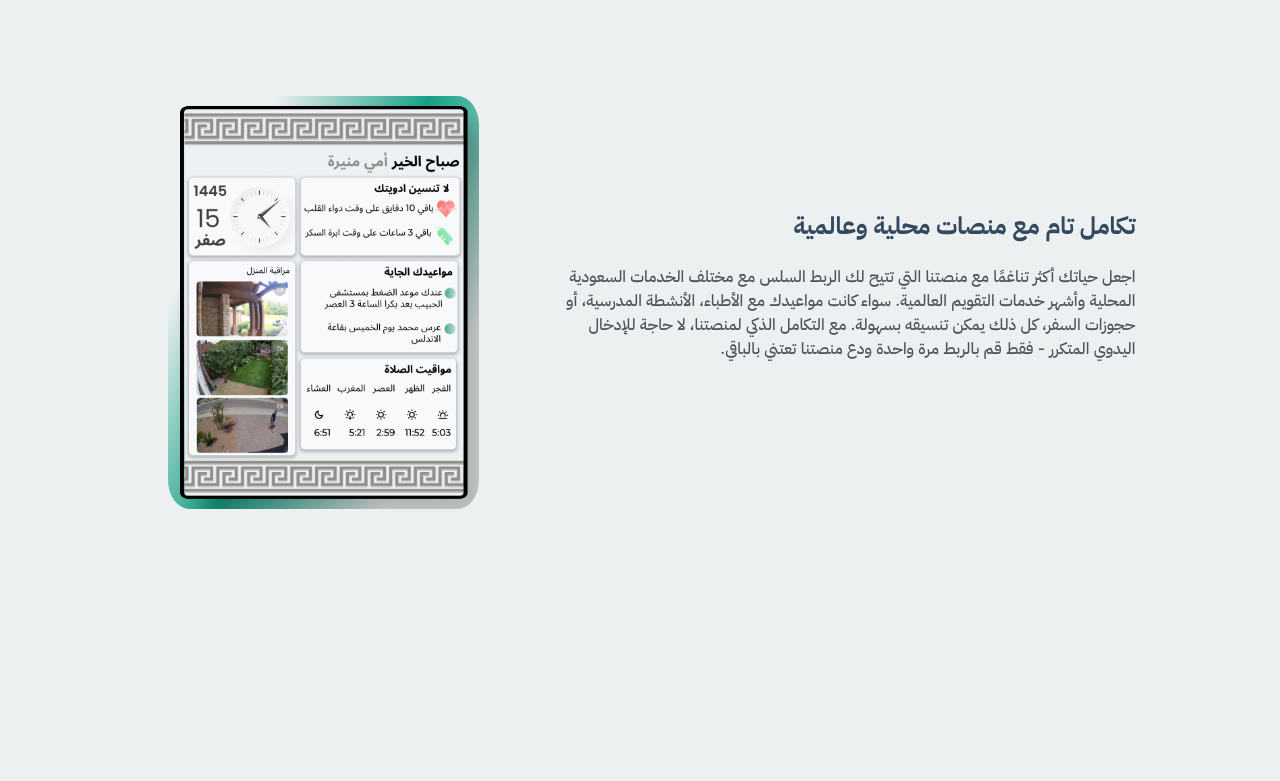
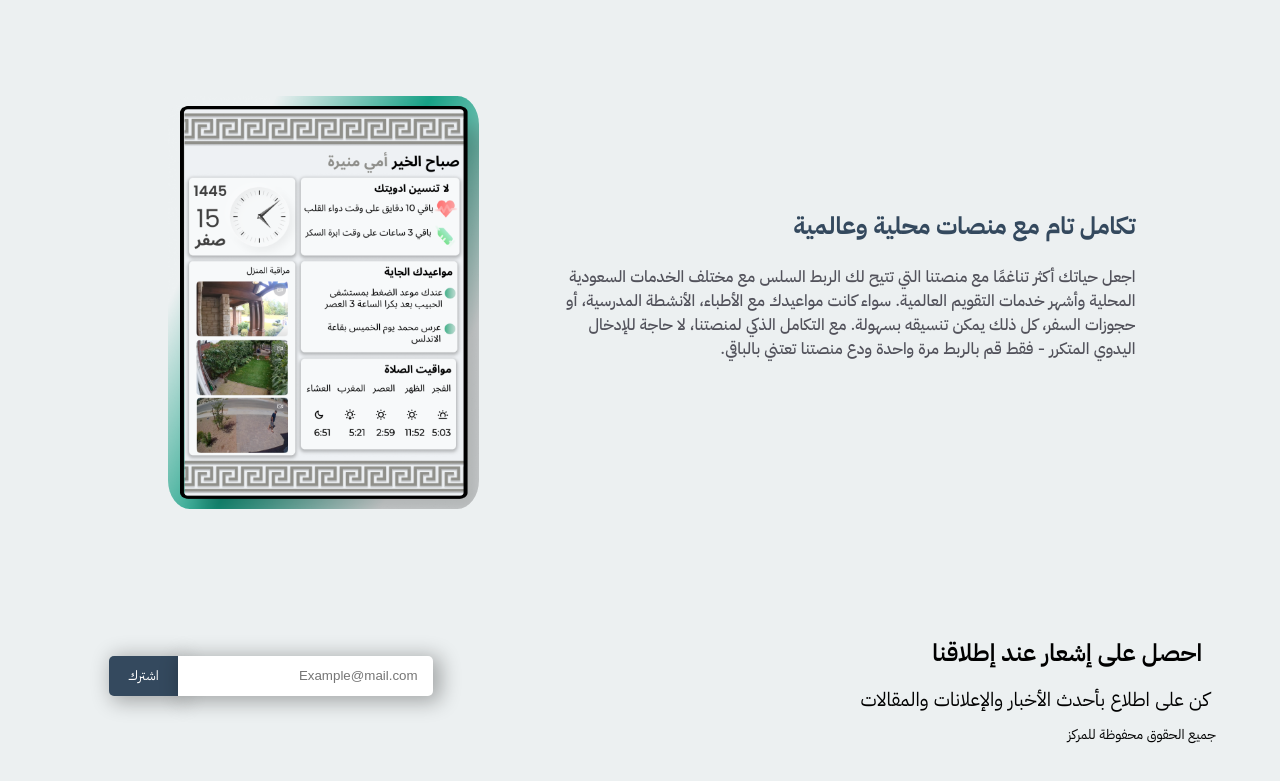
Before and after one commit to shahadmf/almarkz, a React (Create React App) app: page / in a window 1280 px wide. Shown: the part 2797-3578 px from the top of the page. Before the commit the page ends 3442 px from the top, so only its background shows below. Built offline with nearby package versions, Linux system fonts and the light colour scheme.

Commit message:
Footer is done 👌

```diff
--- a/src/App.tsx
+++ b/src/App.tsx
@@ -5,6 +5,7 @@ import Header from './components/Header';
 import Hero from './components/Hero';
 import Why from './components/Why';
 import Benefits from './components/Benefits';
+import Footer from './components/Footer';
 
 function App() {
   return (
@@ -13,6 +14,7 @@ function App() {
       <Hero />
       <Why />
       <Benefits />
+      <Footer />
     </div>
   );
 }
--- /dev/null
+++ b/src/components/Footer.tsx
@@ -0,0 +1,22 @@
+import React from 'react'
+import "../styles/Footer.scss";
+
+const Footer = () => {
+    return (
+      <div className="Footer">
+        <div className="Footer-text">
+          <h5>احصل على إشعار عند إطلاقنا</h5>
+          <p>كن على اطلاع بأحدث الأخبار والإعلانات والمقالات</p>
+          <span> جميع الحقوق محفوظة للمركز</span>
+            </div>
+            <div className="subscription-form">
+                <form>
+                    <input type="text" name='email' placeholder='Example@mail.com' />
+                    <button>اشترك</button>
+                </form>
+            </div>
+      </div>
+    );
+}
+
+export default Footer
--- /dev/null
+++ b/src/styles/Footer.scss
@@ -0,0 +1,55 @@
+@import "../styles/variables";
+
+.Footer {
+  width: 90%;
+  height: 100px;
+  margin: 5%;
+  display: flex;
+  justify-content: space-between;
+  flex-wrap: wrap-reverse;
+
+  .Footer-text {
+    width: 60%;
+    h5 {
+      font-size: 1.5rem;
+      font-weight: 600;
+      margin: 2%;
+    }
+
+    p {
+      font-size: 1.2rem;
+      margin: 1%;
+    }
+
+    span {
+      font-size: 0.85rem;
+    }
+  }
+
+  .subscription-form {
+    width: 30%;
+    margin: 3% 2%;
+
+    input {
+      width: 65%;
+      height: 30px;
+      padding: 5px 15px;
+      // margin: 2%;
+      border: 0cap;
+      border-radius: 0px 5px 5px 0px;
+      box-shadow:  5px 3px 20px 3px rgba(0, 0, 0, 0.3);
+    }
+
+    button {
+      width: 20%;
+      padding: 10px;
+      border-radius: 5px 0px 0px 5px;
+      height: fit-content;
+      color: #fff;
+      background-color: $soft-navy;
+      border: none;
+      font-family: Inter, "IBM Plex Sans Arabic", sans-serif;
+      box-shadow:  5px 3px 20px 3px rgba(0, 0, 0, 0.3);
+    }
+  }
+}
```
